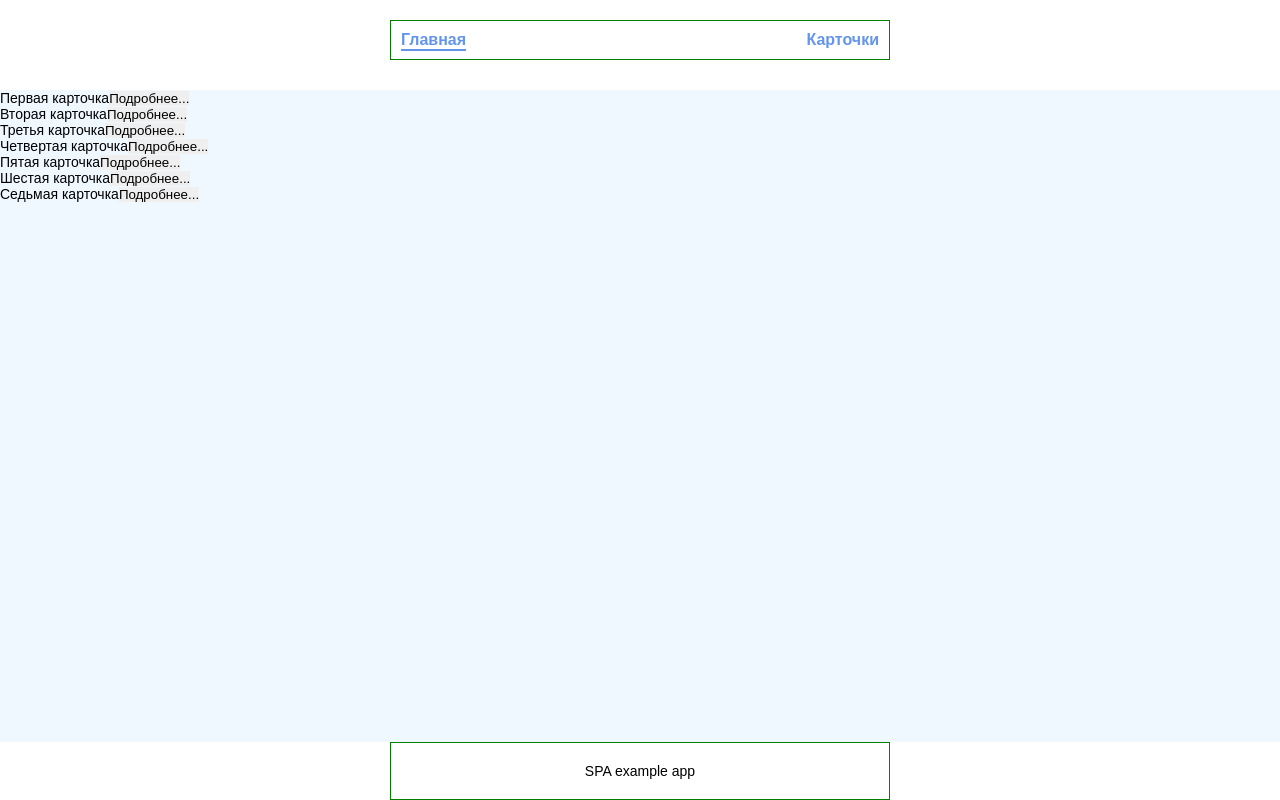
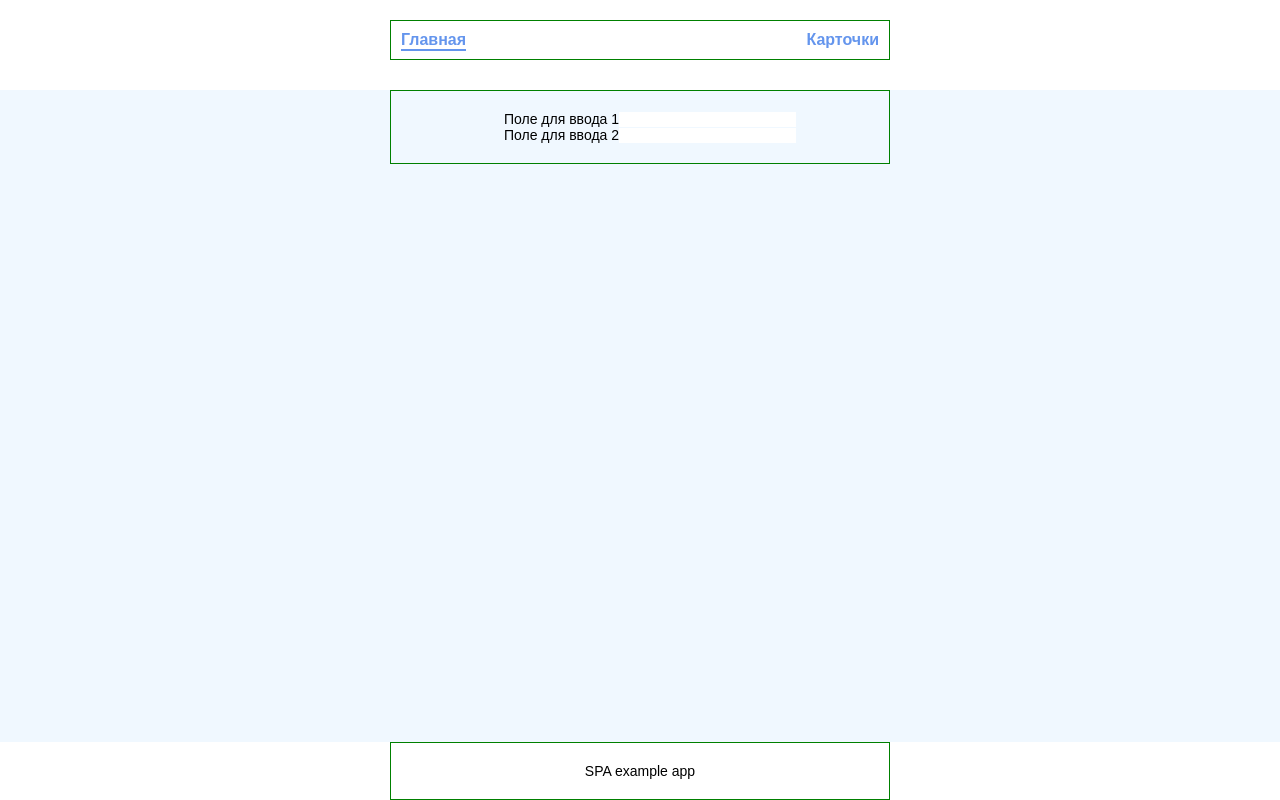
Before and after one commit to webjsmaster/classes-spa-learning, a website built with Vite: page index.html in a window 1280 px wide. Both pictures are taken after a click on the link "Главная". Built offline with nearby package versions, Linux system fonts and the light colour scheme.

Commit message:
fix:page-item

```diff
--- a/src/app/app.js
+++ b/src/app/app.js
@@ -35,6 +35,12 @@ export default class App {
             {
                 path: `${Pages.INDEX}`,
                 callback: () => {
+                    this.setContent(Pages.INDEX, new IndexView());
+                },
+            },
+            {
+                path: `${Pages.PRODUCT}`,
+                callback: () => {
                     this.setContent(Pages.PRODUCT, new ProductView());
                 },
             },
--- a/src/app/router/router.js
+++ b/src/app/router/router.js
@@ -18,6 +18,8 @@ export default class Router {
     navigate(url) {
         const request = this.parseUrl(url);
         const pathForFind = request.resource === '' ? request.path : `${request.path}/${request.resource}`;
+
+        console.log('🧬:', request.resource, pathForFind, this.routes);
         const route = this.routes.find((item) => item.path === pathForFind);
 
         if (!route) {
--- a/src/app/view/wrapper/header/header-view.js
+++ b/src/app/view/wrapper/header/header-view.js
@@ -64,7 +64,6 @@ export default class HeaderView extends View {
             creatorNav.addInnerElement(linkElement.getHtmlElement());
 
             this.linkElements.set(Pages[key], linkElement);
-            console.log('💲:', NamePages[key]);
         });
     }
 
@@ -74,8 +73,6 @@ export default class HeaderView extends View {
      */
     setSelectedItem(namePage) {
         const linkComponent = this.linkElements.get(namePage);
-
-        console.log('📂:', linkComponent);
         if (linkComponent instanceof LinkView) {
             linkComponent.setSelectedStatus();
         }
--- a/src/app/view/wrapper/main/main-view.js
+++ b/src/app/view/wrapper/main/main-view.js
@@ -46,6 +46,7 @@ export default class MainView extends View {
             currentElement.firstElementChild.remove();
         }
 
+        this.elementCreator.createContainer();
         this.elementCreator.addInnerElement(element);
     }
 }
--- a/src/app/view/wrapper/main/prodicts/card/card-view.js
+++ b/src/app/view/wrapper/main/prodicts/card/card-view.js
@@ -1,5 +1,6 @@
 import View from '../../../../view.js';
 import ElementCreator from '../../../../../util/element-creator.js';
+import './card.css';
 
 const CssClasses = {
     CARD: 'card',
@@ -34,7 +35,7 @@ export default class CardView extends View {
     configureView(card) {
         const paramsLabel = {
             tag: 'label',
-            classNames: [CssClasses.CARD],
+            classNames: [CssClasses.FIELD],
             textContent: card.name,
             callback: null,
         };
--- a/src/app/view/wrapper/main/prodicts/card/card.css
+++ b/src/app/view/wrapper/main/prodicts/card/card.css
@@ -4,12 +4,13 @@
     align-items: center;
     justify-content: space-around;
 
-    height: 200px;
-    width: 200px;
+    height: 120px;
+    width: 120px;
 
     margin: 10px;
     padding: 10px;
     box-sizing: border-box;
+
     border: 1px solid;
 }
 
@@ -17,3 +18,20 @@
     height: 300px;
     width: 600px;
 }
+
+.card__field {
+    width: 80%;
+
+    text-align: center;
+}
+
+.card__button {
+    width: 90%;
+    padding: 5px;
+    border: 1px solid gray;
+    border-radius: 5px;
+}
+
+.card__button:hover {
+    cursor: pointer;
+}
--- a/src/app/view/wrapper/main/prodicts/product-view.js
+++ b/src/app/view/wrapper/main/prodicts/product-view.js
@@ -1,6 +1,7 @@
 import View from '../../../view.js';
 import CardView from './card/card-view.js';
 import { cardsInfo } from '../../../../../data/cards.js';
+import './products.css';
 
 const CssClasses = {
     PRODUCT: 'product',
--- a/src/app/view/wrapper/main/prodicts/products.css
+++ b/src/app/view/wrapper/main/prodicts/products.css
@@ -2,9 +2,9 @@
     display: flex;
     flex-direction: row;
     align-items: center;
-    justify-content: flex-start;
+    justify-content: center;
     flex-wrap: wrap;
-    gap: 2.9%;
+    gap: 10px;
 
     height: 100%;
     width: 100%;
@@ -13,5 +13,5 @@
     padding: 10px;
     box-sizing: border-box;
 
-    overflow-y: scroll;
+    /* overflow-y: scroll; */
 }
```
